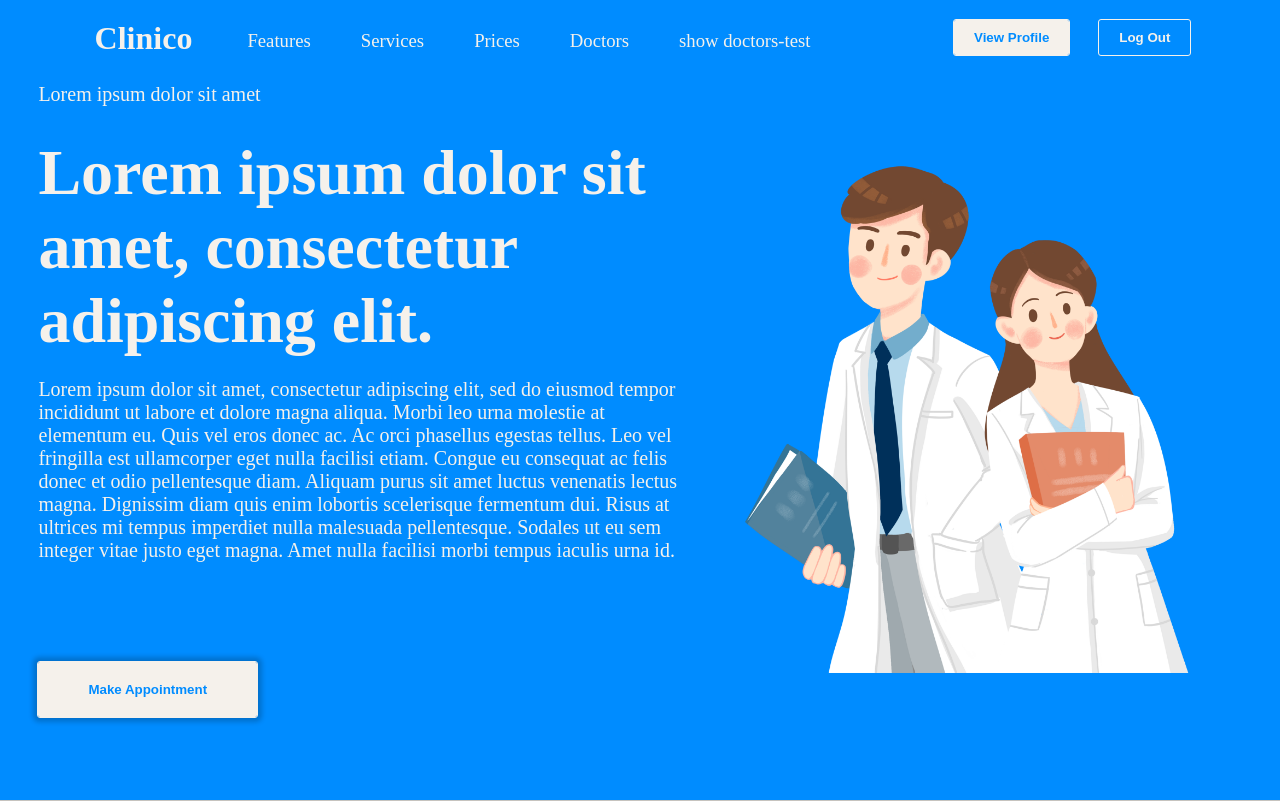
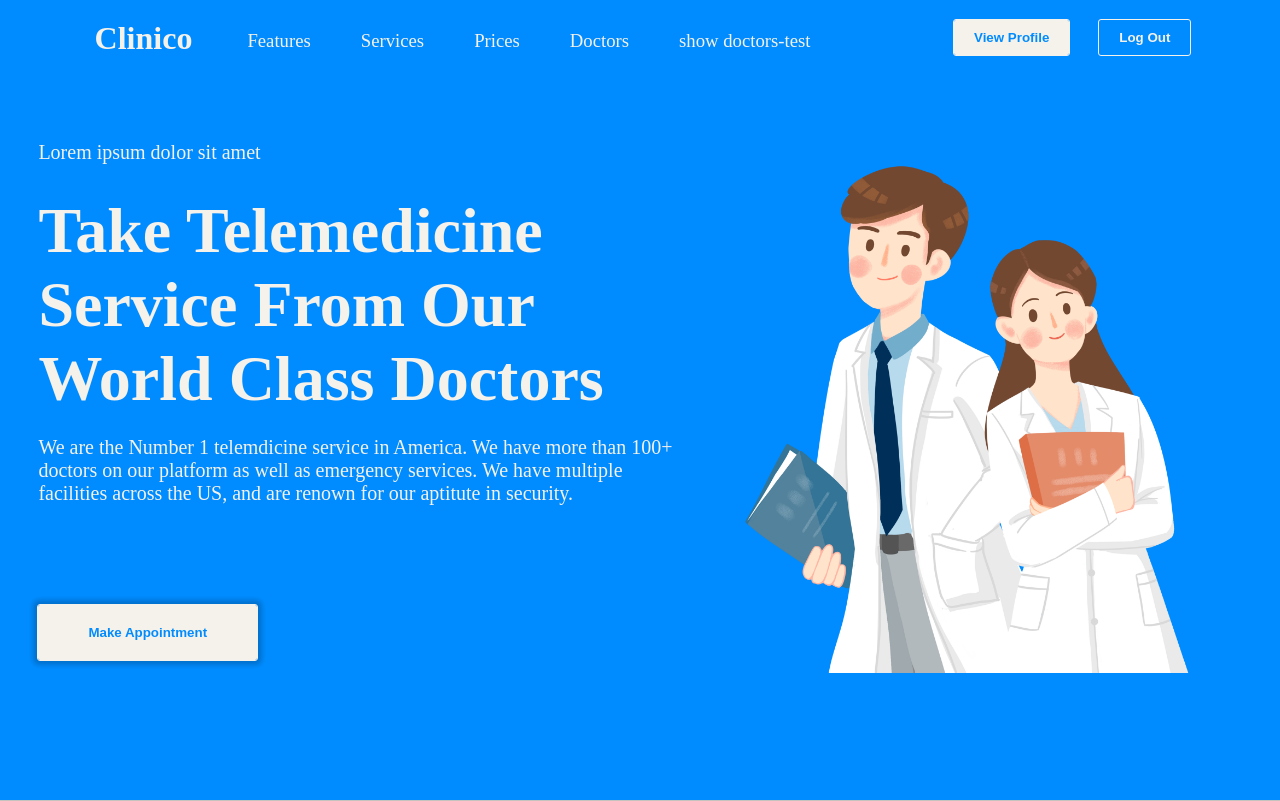
Before and after one commit to cosc3380-t15/medical-db-t15, a PHP site: page /index/home.php in a window 1280 px wide. Shown: the top 801 px of the page. Run offline with PHP 8.4, Linux system fonts and the light colour scheme; the visitor is signed in with stand-in values (Sample User, id 1).

Commit message:
Changed home.php by erasing the lorem ipsm. Please let me know if I need to wrap the text or just fix my syntax in general.

```diff
--- a/index/home.php
+++ b/index/home.php
@@ -50,16 +50,8 @@
     <div id="home" class="container shadow">
         <div class="text">
             <p>Lorem ipsum dolor sit amet</p>
-            <p class="h11">Lorem ipsum dolor sit amet, consectetur adipiscing elit.</p>
-            <p class="h2">Lorem ipsum dolor sit amet, consectetur adipiscing elit, sed do eiusmod tempor incididunt ut
-                labore et dolore magna aliqua.
-                Morbi leo urna molestie at elementum eu. Quis vel eros donec ac. Ac orci phasellus egestas tellus. Leo
-                vel fringilla est ullamcorper
-                eget nulla facilisi etiam. Congue eu consequat ac felis donec et odio pellentesque diam. Aliquam purus
-                sit amet luctus venenatis lectus magna.
-                Dignissim diam quis enim lobortis scelerisque fermentum dui. Risus at ultrices mi tempus imperdiet nulla
-                malesuada pellentesque.
-                Sodales ut eu sem integer vitae justo eget magna. Amet nulla facilisi morbi tempus iaculis urna id.</p>
+            <p class="h11">Take Telemedicine Service From Our World Class Doctors</p>
+            <p class="h2">We are the Number 1 telemdicine service in America. We have more than 100+ doctors on our platform as well as emergency services. We have multiple facilities across the US, and are renown for our aptitute in security.</p>
             <a class="app-container" href="login.php">
                 <button class="app-button">Make Appointment</button>
             </a>
```
